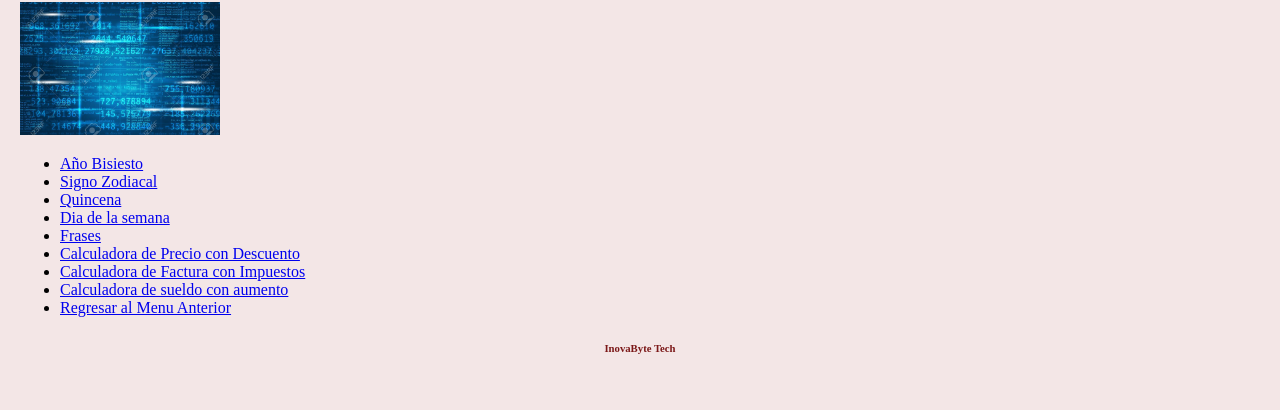
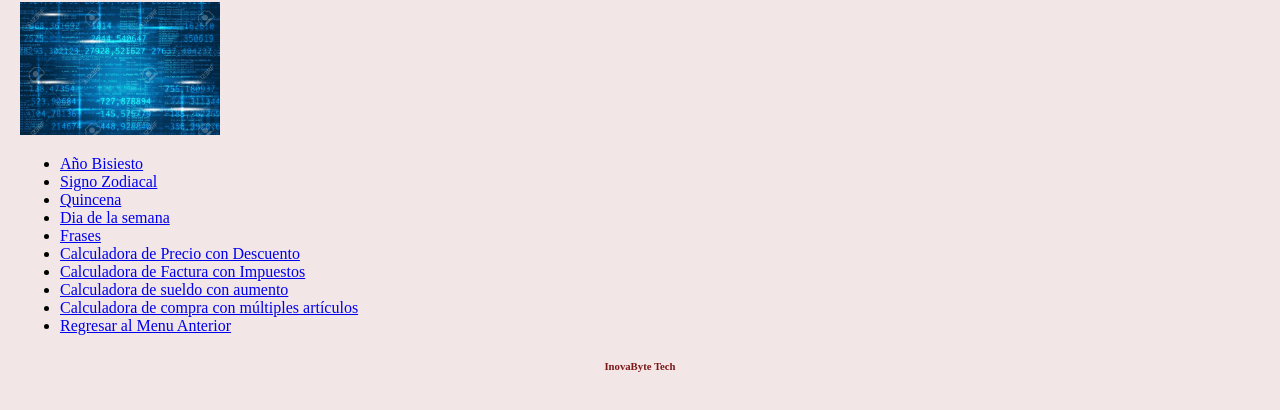
Before and after one commit to alejandra-garcia17/PROYECTO-2, a plain HTML site: page selectivos.html in a window 1280 px wide. Shown: the part 98-508 px from the top of the page. Drawn offline with Linux system fonts and the light colour scheme.

Commit message:
Update selectivos.html

```diff
--- a/selectivos.html
+++ b/selectivos.html
@@ -22,6 +22,7 @@
             <li><a href="calculadoradescuento.html">Calculadora de Precio con Descuento</a> </li>
             <li><a href="calculadorafacturaimpuesto.html">Calculadora de Factura con Impuestos</a> </li>
             <li><a href="calculadorasueldoaumento.html">Calculadora de sueldo con aumento</a> </li>
+            <li><a href="calculadoracompra.html">Calculadora de compra con múltiples artículos</a> </li>
             <li><a href="index.html">Regresar al Menu Anterior</a></li>
         </ul>
     </nav>
```
